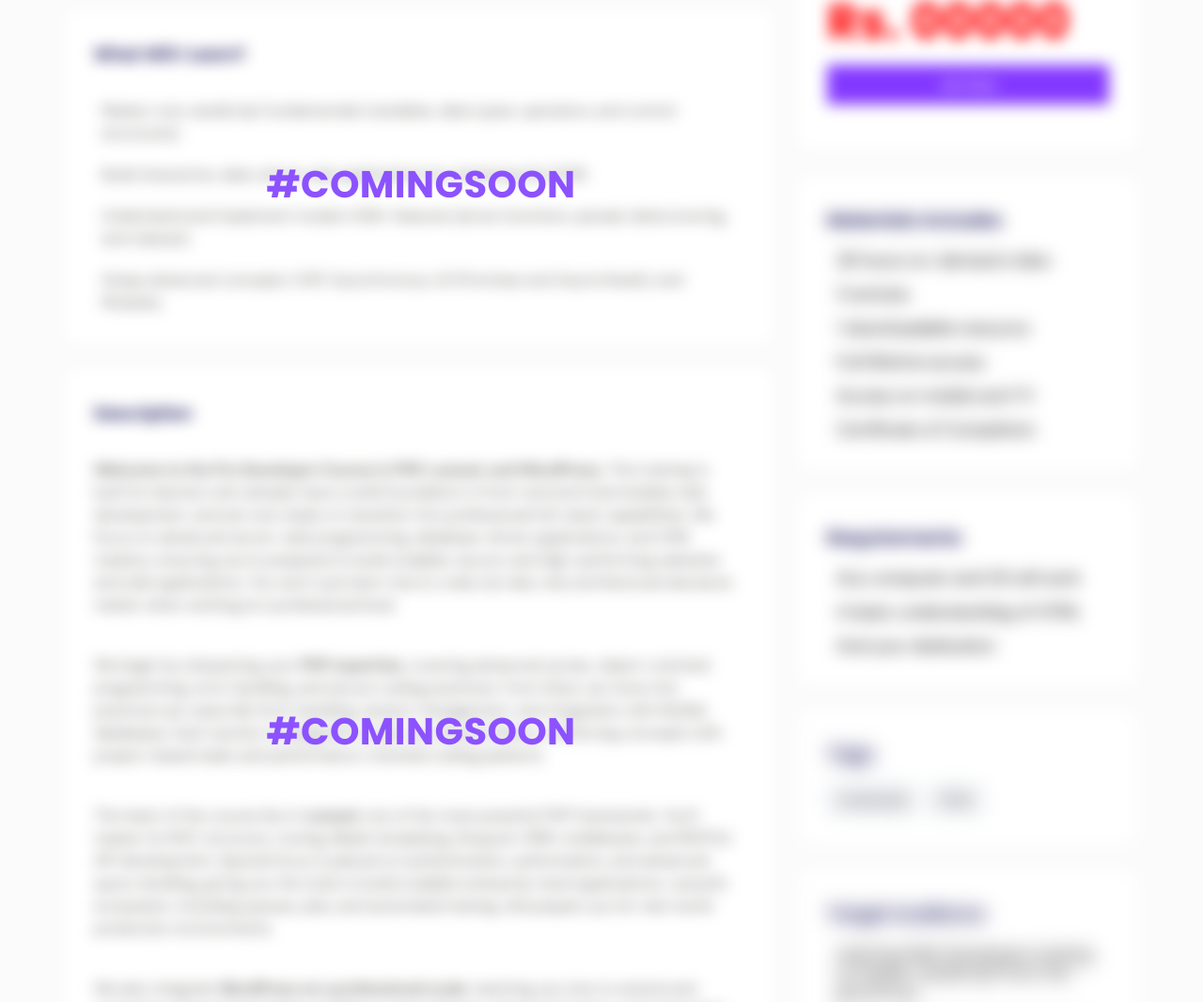
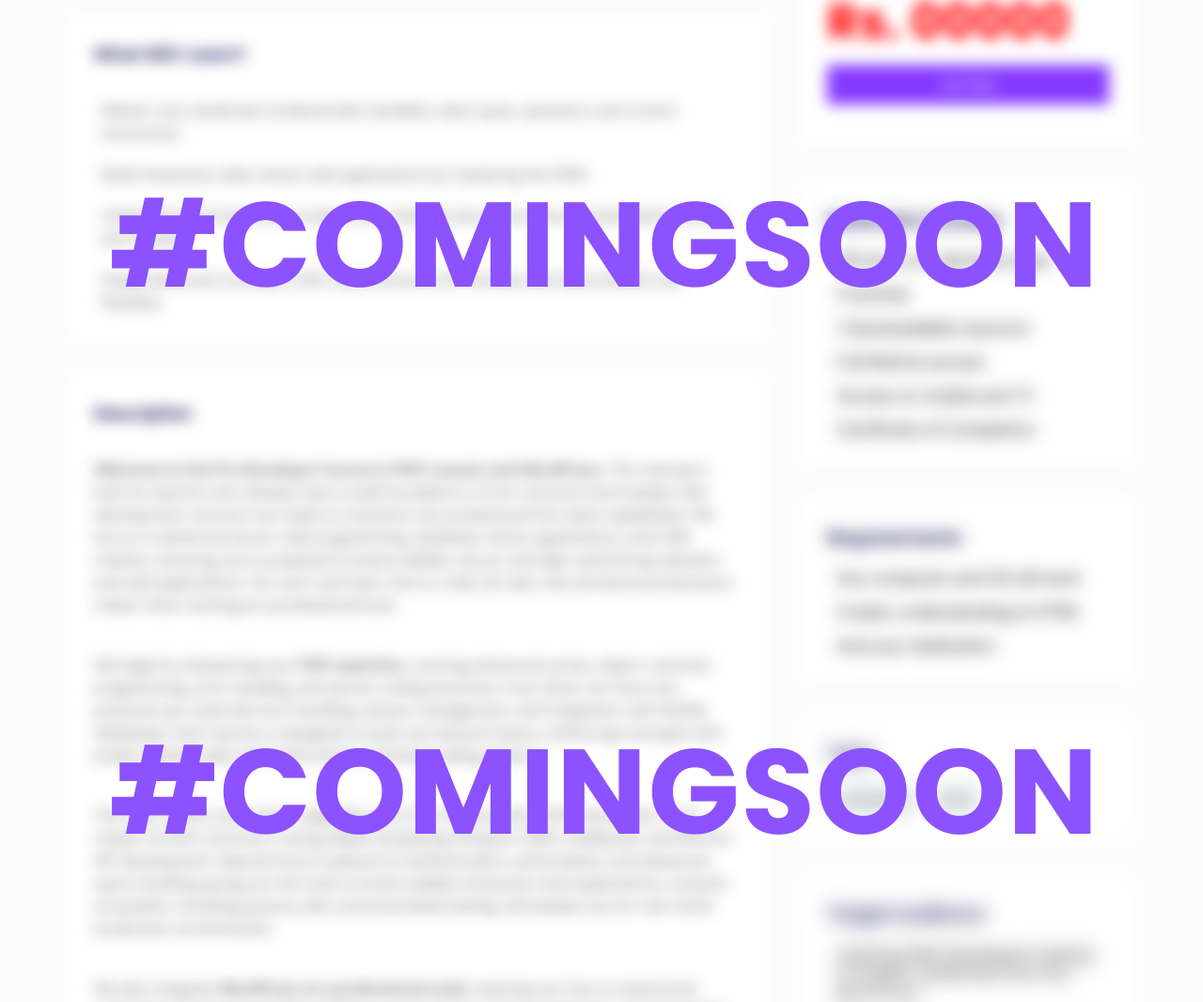
Before and after one commit to reshviatGH020/LEARN-by-webbuilders, a plain HTML site: page course3-details.html in a window 1280 px wide. Shown: the part 383-1449 px from the top of the page at 94% size. Drawn offline with Linux system fonts and the light colour scheme.

Commit message:
Update course3-details.html

```diff
--- a/course3-details.html
+++ b/course3-details.html
@@ -131,7 +131,7 @@
 
 <div class="blur-container">
 <div class="background-text1">
-    <h1 style="color:#8c52ff;">#COMINGSOON</h1>
+    <h1 style="color:#8c52ff; margin-top: 9%; margin-left: 390px; font-size: 400%;">#COMINGSOON</h1>
   </div>
 
 <!-- courses details 3 inner hero area here  -->
@@ -196,7 +196,7 @@
 
 <div class="blur-container">
 <div class="background-text2">
-    <h1 style="color:#8c52ff;">#COMINGSOON</h1>
+    <h1 style="color:#8c52ff; margin-top: 9%; margin-left: 390px; font-size: 400%;">#COMINGSOON</h1>
   </div>
 
 <!-- courses details 3 area here  -->
@@ -748,4 +748,5 @@
 
 
 </body>
+
 </html>
```
